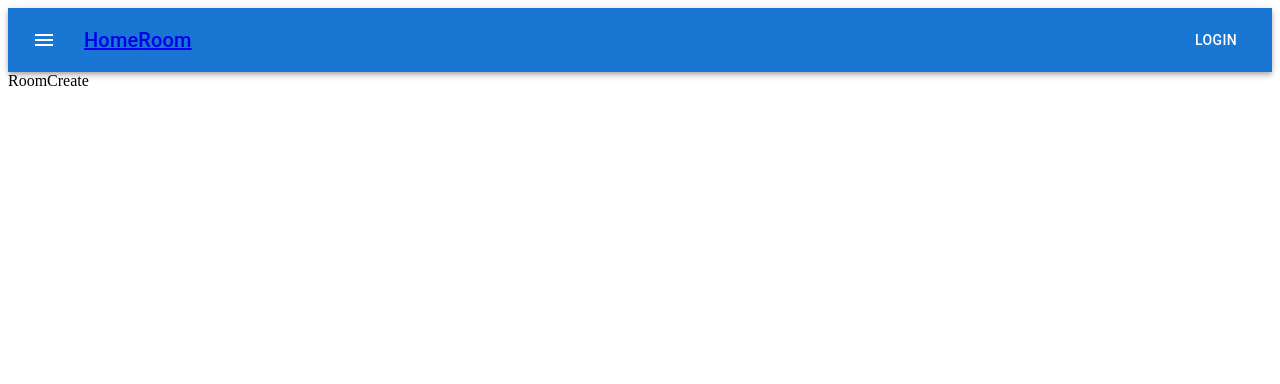
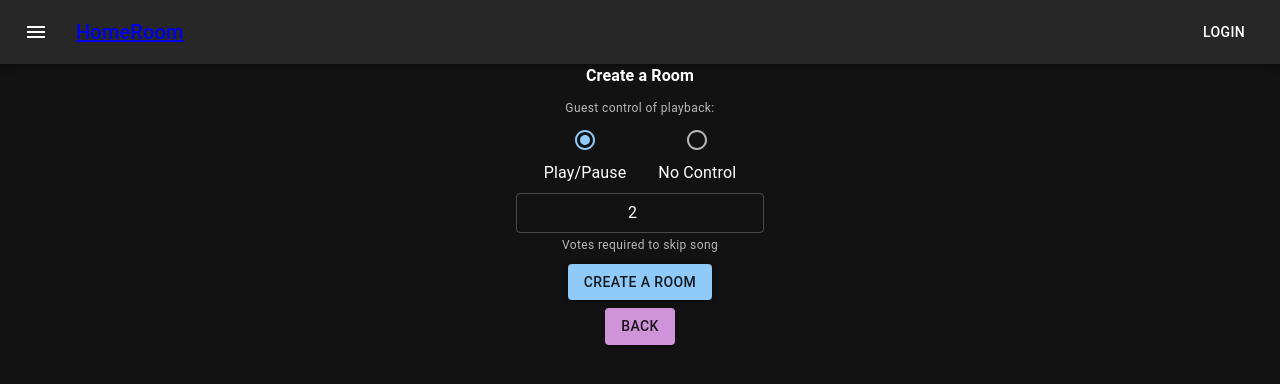
Before and after one commit to diegorramos84/room-music, a React (Vite) app in the folder frontend/: page /create in a window 1280 px wide. Shown: the top 384 px of the page. Built offline with nearby package versions, Linux system fonts and the light colour scheme.

Commit message:
add create room basic MUI style, add create room logic

```diff
--- a/frontend/package.json
+++ b/frontend/package.json
@@ -15,6 +15,7 @@
     "@fontsource/roboto": "^5.0.8",
     "@mui/icons-material": "^5.14.9",
     "@mui/material": "^5.14.9",
+    "axios": "^1.5.0",
     "django-vite-plugin": "^2.0.2",
     "react": "^18.2.0",
     "react-dom": "^18.2.0",
--- a/frontend/src/App.jsx
+++ b/frontend/src/App.jsx
@@ -3,6 +3,14 @@ import React from 'react'
 import { createBrowserRouter, createRoutesFromElements, Route, RouterProvider } from 'react-router-dom'
 import * as Pages from './pages'
 import * as Components from './components'
+import { ThemeProvider, createTheme } from '@mui/material/styles';
+import CssBaseline from '@mui/material/CssBaseline';
+
+const darkTheme = createTheme({
+  palette: {
+    mode: 'dark',
+  },
+});
 
 const router = createBrowserRouter(
   createRoutesFromElements(
@@ -18,7 +26,10 @@ function App() {
 
   return (
     <>
-      <RouterProvider router={router}/>
+      <ThemeProvider theme={darkTheme}>
+        <CssBaseline />
+        <RouterProvider router={router}/>
+      </ThemeProvider>
     </>
   )
 }
--- a/frontend/src/pages/RoomCreate/index.jsx
+++ b/frontend/src/pages/RoomCreate/index.jsx
@@ -1,8 +1,112 @@
 import React from 'react'
+import { Link } from 'react-router-dom'
+import Button from '@mui/material/Button'
+import Grid from '@mui/material/Grid'
+import Typography from '@mui/material/Typography'
+import TextField from '@mui/material/TextField'
+import FormHelperText from '@mui/material/FormHelperText'
+import FormControl from '@mui/material/FormControl'
+import Radio from '@mui/material/Radio'
+import RadioGroup from '@mui/material/RadioGroup'
+import FormControlLabel from '@mui/material/FormControlLabel'
+import Box from '@mui/material/Box'
+import { useState } from 'react'
+import axios from 'axios'
+
+// http://127.0.0.1:8000/api/create-room
+
 
 const RoomCreate = () => {
+  const [guestCanPause, setGuestCanPause] = useState(true)
+  const [votesToSkip, setvotesToSkip] = useState(2)
+
+  const handleVotesSkip = (e) => {
+    setvotesToSkip(e.target.value)
+  }
+
+  const handleGuestCanPauseChange = (e) => {
+    e.target.value === 'true' ? setGuestCanPause(true) : setGuestCanPause(false)
+  }
+
+  const handleSubmit = async () => {
+
+    const options = {
+      headers: {'Content-Type': 'application/json'},
+      body: {
+        votes_to_skip: votesToSkip,
+        guest_can_pause: guestCanPause
+      }
+    }
+
+    try {
+      const roomCreated = await axios.post('http://127.0.0.1:8000/api/create-room', options)
+      console.log('Room created', roomCreated)
+    } catch (error) {
+      console.log(error)
+    }
+  }
+
+  console.log(votesToSkip)
+  console.log(guestCanPause)
+
   return (
-    <div>RoomCreate</div>
+    <Grid container spacing ={1}>
+      <Grid item xs={12} align="center">
+        <Typography component='h4' variant=''h4>
+          Create a Room
+        </Typography>
+      </Grid>
+      <Grid item xs={12} align="center">
+        <FormControl>
+          <FormHelperText>
+            <Box textAlign='center'>Guest control of playback:</Box>
+          </FormHelperText>
+          <RadioGroup row defaultValue="true">
+            <FormControlLabel
+              label='Play/Pause'
+              value='true'
+              labelPlacement='bottom'
+              onChange={handleGuestCanPauseChange}
+              control={<Radio />}/>
+            <FormControlLabel
+              label='No Control'
+              value='false'
+              onChange={handleGuestCanPauseChange}
+              labelPlacement='bottom'
+              control={<Radio color='error' />}/>
+          </RadioGroup>
+        </FormControl>
+      </Grid>
+      <Grid item xs={12} align="center">
+        <FormControl>
+          <TextField
+            required={true}
+            type='number'
+            defaultValue={votesToSkip}
+            onChange={handleVotesSkip}
+            size='small'
+            inputProps={{
+              min: 1,
+              style: { textAlign: 'center'}
+            }}
+          />
+          <FormHelperText>
+            <Box textAlign='center'>Votes required to skip song</Box>
+          </FormHelperText>
+        </FormControl>
+      </Grid>
+      <Grid item xs={12} align="center">
+        <Button
+          color='primary'
+          variant='contained'
+          onClick={handleSubmit}
+          >Create a room
+        </Button>
+      </Grid>
+      <Grid item xs={12} align="center">
+        <Button color='secondary' variant='contained' to="/" component={Link}>Back</Button>
+      </Grid>
+    </Grid>
   )
 }
 
```
Also changed, not shown: 1 other file (tests, documents, lock files or other folders).
